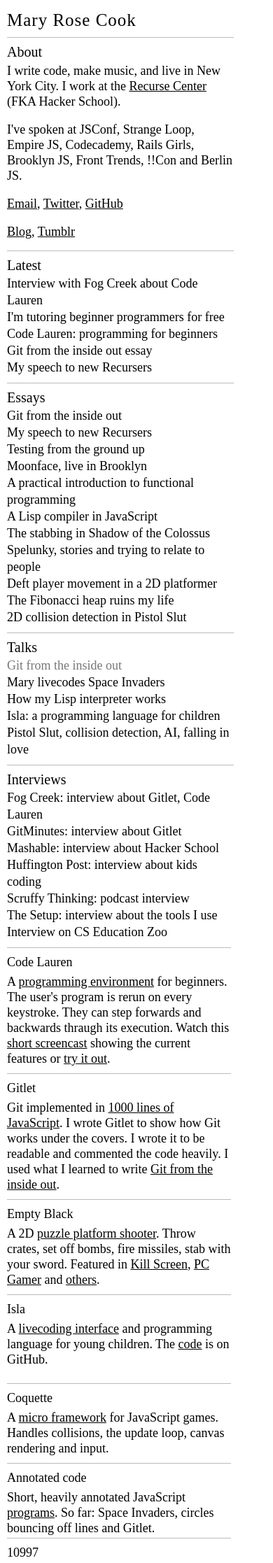
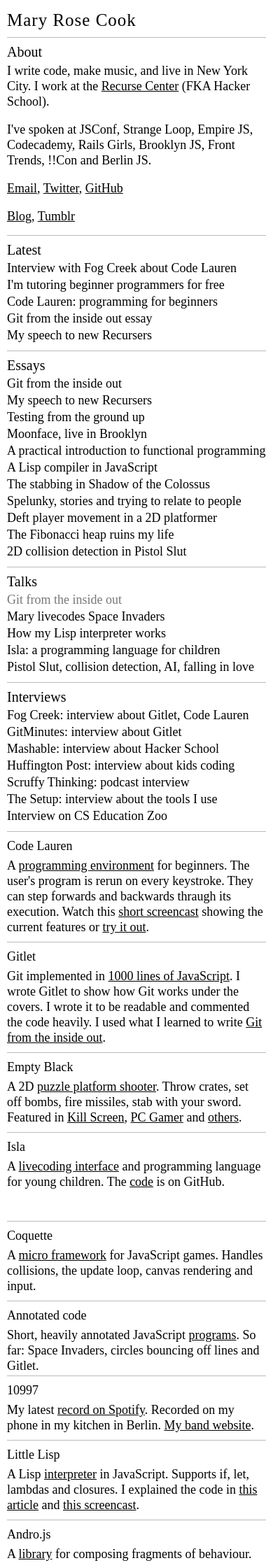
Before and after one commit to zahrabakhshalizadeh/maryrosecook.com, a Jekyll site: the page index.html, which Jekyll copies as it is, in a window 390 px wide. Shown: the top 2234 px of the page at 70% size. Built offline with Jekyll 4.4.1, drawn with Linux system fonts in a browser that asks for light colours; Markdown is read by kramdown in place of the engine named in the settings.

Commit message:
Max mobile homepage full width of device

```diff
--- a/css/homepage.css
+++ b/css/homepage.css
@@ -225,10 +225,8 @@
   }
 
 	.grid {
-    min-width: 344px;
-    max-width: 344px;
-		margin-left: 0;
-		margin-right: 0;
+    max-width: 100%;
+    min-width: 100%;
 		padding-left: 0;
 		padding-right: 0;
 	}
@@ -246,7 +244,8 @@
 
   .project {
     height: auto;
-    width: 330px;
+    max-width: 100%;
+    min-width: 100%;
   }
 
   .portrait {
```
